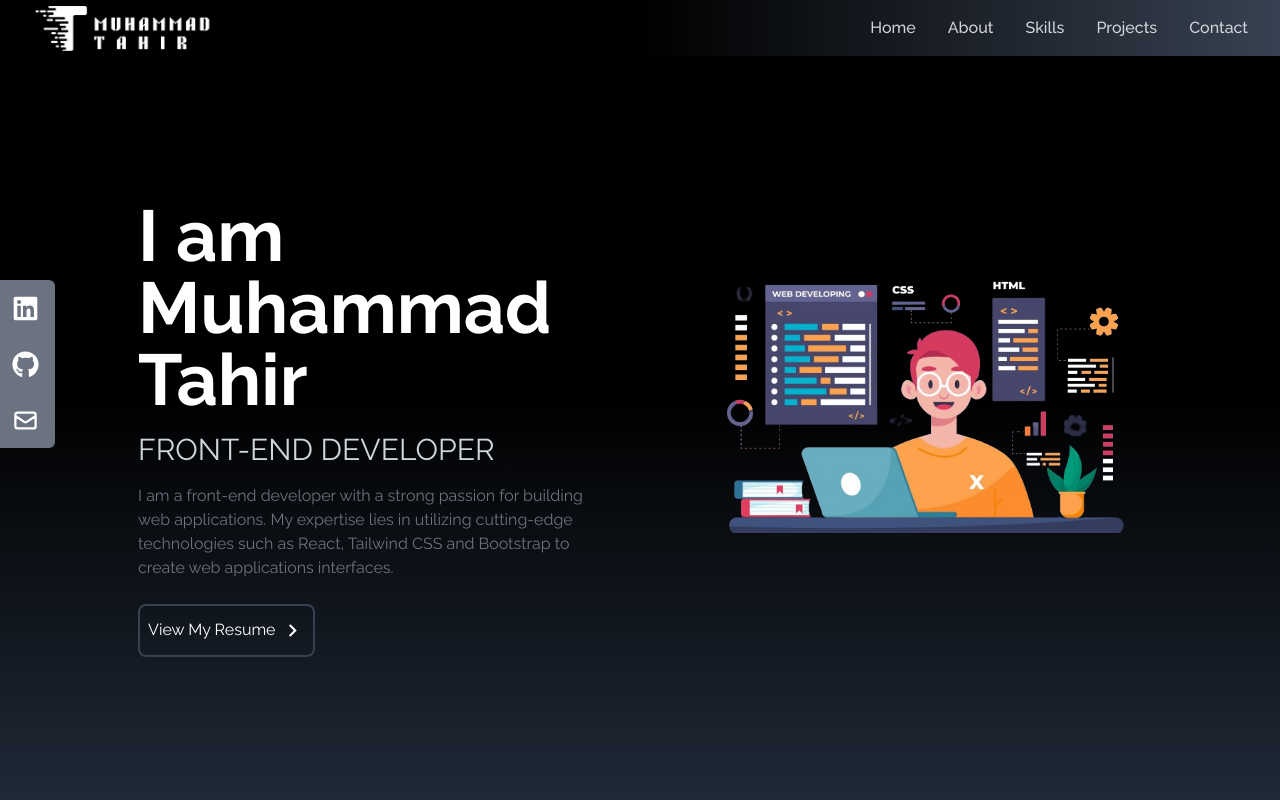
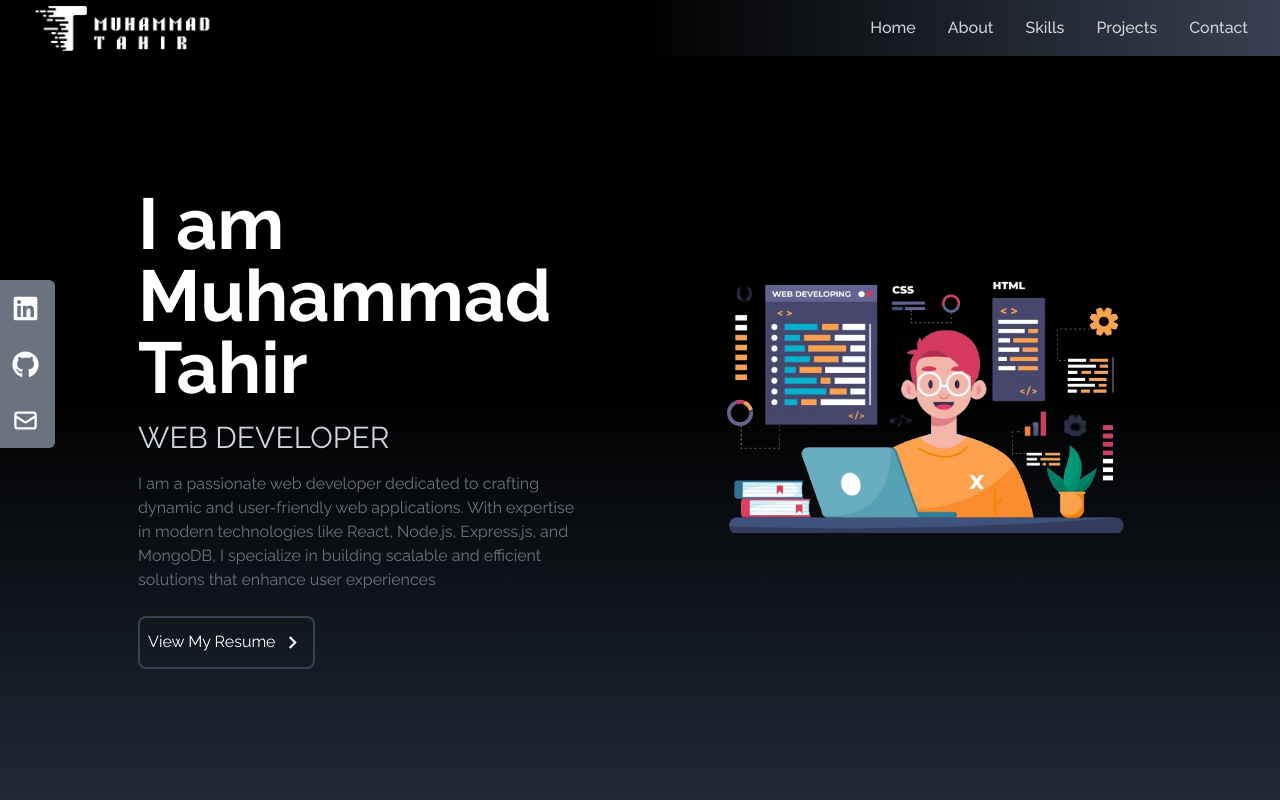
Before and after one commit to Tahir326/Portfolio, a React (Create React App) app: page / in a window 1280 px wide. Shown: the top 800 px of the page. Built offline with nearby package versions, Linux system fonts and the light colour scheme.

Commit message:
Update Home.js

```diff
--- a/src/Components/Home.js
+++ b/src/Components/Home.js
@@ -24,9 +24,9 @@ const Home = () => {
           <h2 className="text-4xl sm:text-7xl font-bold text-white">
             I am Muhammad Tahir
           </h2>
-          <p className="text-3xl text-gray-300 pt-4">FRONT-END DEVELOPER</p>
+          <p className="text-3xl text-gray-300 pt-4">WEB DEVELOPER</p>
           <p className="text-gray-500 py-4 max-w-md ">
-          I am a front-end developer with a strong passion for building web applications. My expertise lies in utilizing cutting-edge technologies such as React, Tailwind CSS and Bootstrap to create web applications interfaces.
+            I am a passionate web developer dedicated to crafting dynamic and user-friendly web applications. With expertise in modern technologies like React, Node.js, Express.js, and MongoDB, I specialize in building scalable and efficient solutions that enhance user experiences
           </p>
 
           <div>
```
